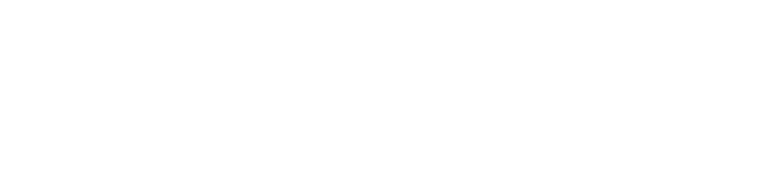
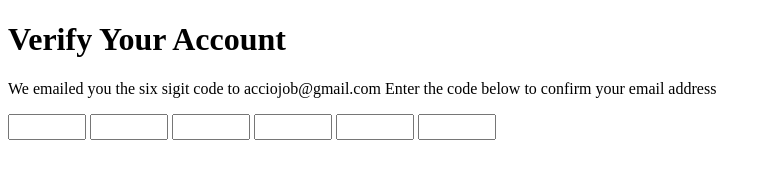
Before and after one commit to acciojob/OTP-govindsharma56, a website: page main.html in a window 1280 px wide. Shown: the whole page, without its empty margins (0-771 px from the left). Drawn offline with Linux system fonts and the light colour scheme.

Commit message:
created a submission

```diff
--- a/main.html
+++ b/main.html
@@ -8,6 +8,16 @@
 
 <body>
 	<!-- the entire body must be written by student -->
+	<h1 id='verification_heading'>Verify Your Account</h1>
+	<p id='verification_subtext'>We emailed you the six sigit code to acciojob@gmail.com Enter the code below to confirm your email address</p>
+	   <div class='container'>
+		   <input class='code' type='text' maxlength='1'>
+		   <input class='code' type='text' maxlength="1" >
+		   <input class='code' type='text' maxlength="1" >
+		   <input class='code' type='text' maxlength="1" >
+		   <input class='code' type='text' maxlength="1" >
+		   <input class='code' type='text' maxlength="1" >
+	   </div>
     <script type="text/javascript" src="./script.js">
 </script>
 
--- a/script.js
+++ b/script.js
@@ -1 +1,9 @@
 //your JS code here. If required.
+let inputs=document.querySelectorAll('.code');
+for(let i=0;i<inputs.length;i++){
+	   inputs[i].addEventListener('input',()=>{
+		    if(inputs[i].value.length==1 && i<inputs.length-1){
+				  inputs[i+1].focus();
+			}
+	   })
+}
--- a/styles.css
+++ b/styles.css
@@ -1 +1,5 @@
 /*  your css code here. If applicable */
+.code{
+	width:70px;
+	height:20px;
+}
```
